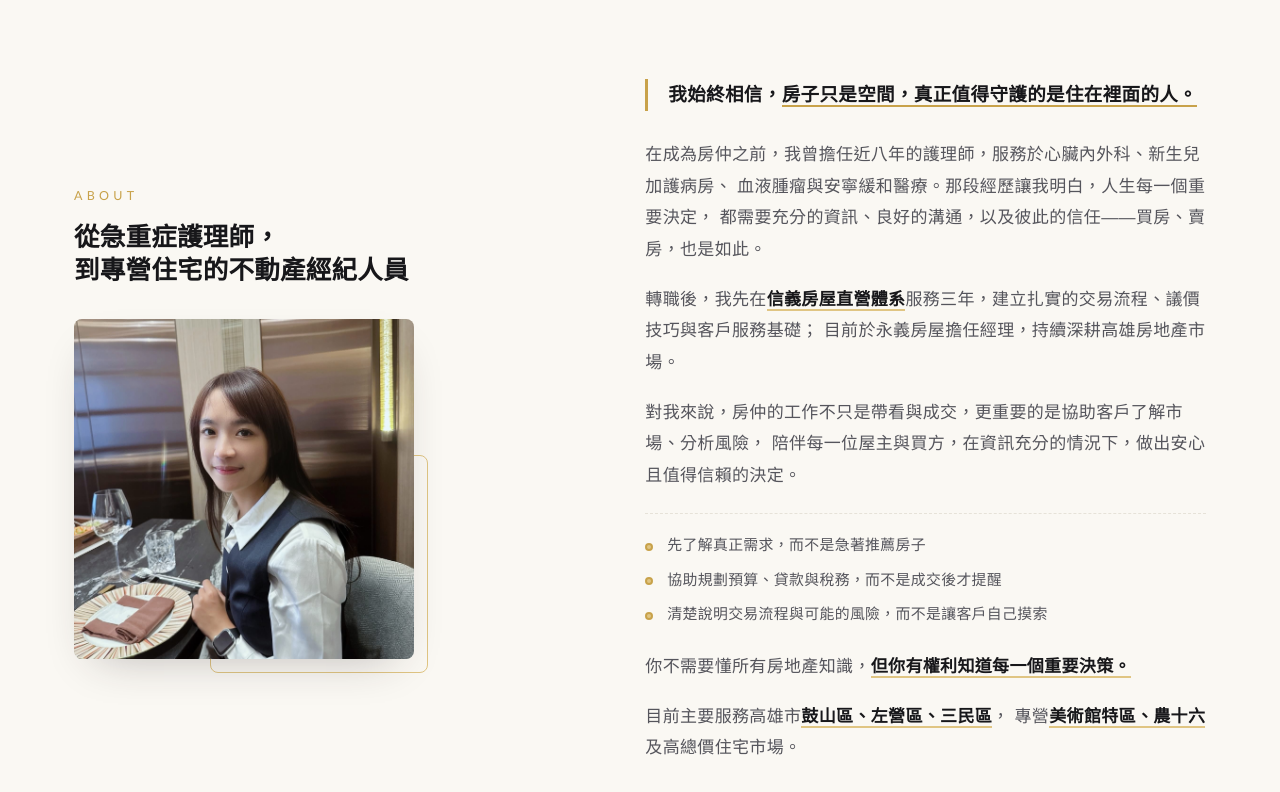
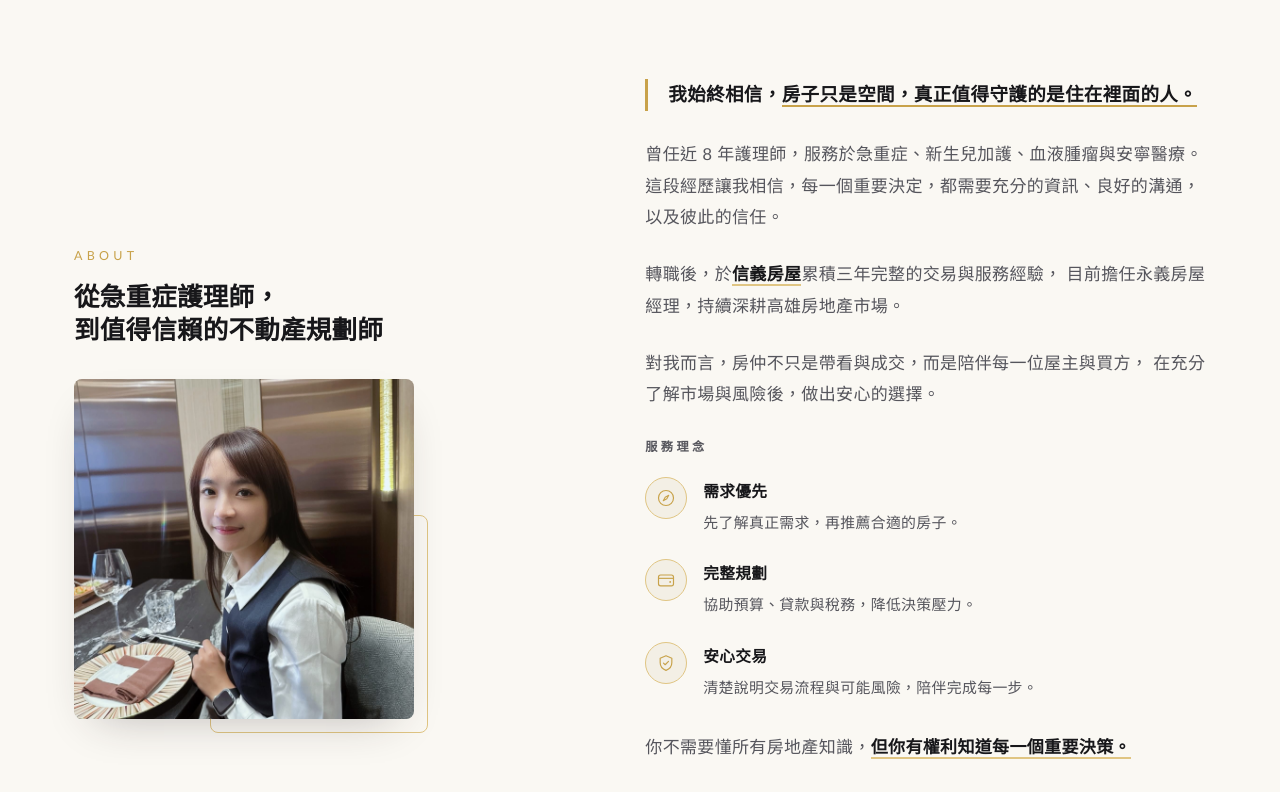
Before and after one commit to jiunjiun7-commits/maggie-official-site, a Next.js app: page / in a window 1280 px wide. Shown: the part 1040-1832 px from the top of the page. Built offline with nearby package versions, Linux system fonts and the light colour scheme.

Commit message:
About 區塊改版：精簡右側文字密度，三個 bullet 改為線性圖示服務理念清單

```diff
--- a/src/app/page.tsx
+++ b/src/app/page.tsx
@@ -104,6 +104,41 @@ const JSON_LD = {
   }))
 };
 
+/* 「關於我」服務理念用的簡潔線性圖示，統一走金色細線風格，不用色塊圖案 */
+function CompassIcon() {
+  return (
+    <svg viewBox="0 0 24 24" width="20" height="20" aria-hidden="true">
+      <circle cx="12" cy="12" r="9" fill="none" stroke="currentColor" strokeWidth="1.4" />
+      <path
+        d="M15.3 8.7 13 13l-4.3 2.3L11 11l4.3-2.3Z"
+        fill="none" stroke="currentColor" strokeWidth="1.3" strokeLinejoin="round"
+      />
+    </svg>
+  );
+}
+
+function WalletIcon() {
+  return (
+    <svg viewBox="0 0 24 24" width="20" height="20" aria-hidden="true">
+      <rect x="3" y="6" width="18" height="13" rx="2.5" fill="none" stroke="currentColor" strokeWidth="1.4" />
+      <path d="M3 10h18" stroke="currentColor" strokeWidth="1.4" />
+      <circle cx="17" cy="14.3" r="1.1" fill="currentColor" />
+    </svg>
+  );
+}
+
+function ShieldCheckIcon() {
+  return (
+    <svg viewBox="0 0 24 24" width="20" height="20" aria-hidden="true">
+      <path
+        d="M12 3.4 19 6.2v5.3c0 4.4-3 8-7 9.3-4-1.3-7-4.9-7-9.3V6.2L12 3.4Z"
+        fill="none" stroke="currentColor" strokeWidth="1.4" strokeLinejoin="round"
+      />
+      <path d="M9 12.1l2 2 4-4.1" fill="none" stroke="currentColor" strokeWidth="1.4" strokeLinecap="round" strokeLinejoin="round" />
+    </svg>
+  );
+}
+
 export default function HomePage() {
   return (
     <>
@@ -190,7 +225,7 @@ export default function HomePage() {
           <div className="wrap grid-2 grid-2--about">
             <div>
               <p className="eyebrow">About</p>
-              <h2>從急重症護理師，<br />到專營住宅的不動產經紀人員</h2>
+              <h2>從急重症護理師，<br />到值得信賴的不動產規劃師</h2>
               <figure className="side-photo">
                 <Image
                   src="/site/img/about.jpg"
@@ -205,29 +240,50 @@ export default function HomePage() {
                 我始終相信，<strong>房子只是空間，真正值得守護的是住在裡面的人。</strong>
               </p>
               <p>
-                在成為房仲之前，我曾擔任近八年的護理師，服務於心臟內外科、新生兒加護病房、
-                血液腫瘤與安寧緩和醫療。那段經歷讓我明白，人生每一個重要決定，
-                都需要充分的資訊、良好的溝通，以及彼此的信任——買房、賣房，也是如此。
+                曾任近 8 年護理師，服務於急重症、新生兒加護、血液腫瘤與安寧醫療。
+                這段經歷讓我相信，每一個重要決定，都需要充分的資訊、良好的溝通，以及彼此的信任。
               </p>
               <p>
-                轉職後，我先在<strong>信義房屋直營體系</strong>服務三年，建立扎實的交易流程、議價技巧與客戶服務基礎；
-                目前於永義房屋擔任經理，持續深耕高雄房地產市場。
+                轉職後，於<strong>信義房屋</strong>累積三年完整的交易與服務經驗，
+                目前擔任永義房屋經理，持續深耕高雄房地產市場。
               </p>
               <p>
-                對我來說，房仲的工作不只是帶看與成交，更重要的是協助客戶了解市場、分析風險，
-                陪伴每一位屋主與買方，在資訊充分的情況下，做出安心且值得信賴的決定。
+                對我而言，房仲不只是帶看與成交，而是陪伴每一位屋主與買方，
+                在充分了解市場與風險後，做出安心的選擇。
               </p>
-              <ul className="ticks">
-                <li>先了解真正需求，而不是急著推薦房子</li>
-                <li>協助規劃預算、貸款與稅務，而不是成交後才提醒</li>
-                <li>清楚說明交易流程與可能的風險，而不是讓客戶自己摸索</li>
+
+              <p className="prose__kicker">服務理念</p>
+              <ul className="value-list">
+                <li className="value-list__item">
+                  <span className="value-list__icon" aria-hidden="true"><CompassIcon /></span>
+                  <div>
+                    <div className="value-list__title">需求優先</div>
+                    <p>先了解真正需求，再推薦合適的房子。</p>
+                  </div>
+                </li>
+                <li className="value-list__item">
+                  <span className="value-list__icon" aria-hidden="true"><WalletIcon /></span>
+                  <div>
+                    <div className="value-list__title">完整規劃</div>
+                    <p>協助預算、貸款與稅務，降低決策壓力。</p>
+                  </div>
+                </li>
+                <li className="value-list__item">
+                  <span className="value-list__icon" aria-hidden="true"><ShieldCheckIcon /></span>
+                  <div>
+                    <div className="value-list__title">安心交易</div>
+                    <p>清楚說明交易流程與可能風險，陪伴完成每一步。</p>
+                  </div>
+                </li>
               </ul>
+
               <p>
                 你不需要懂所有房地產知識，<strong>但你有權利知道每一個重要決策。</strong>
               </p>
               <p>
-                目前主要服務高雄市<strong>鼓山區、左營區、三民區</strong>，
-                專營<strong>美術館特區、農十六</strong>及高總價住宅市場。
+                深耕<strong>農十六</strong>、<strong>美術館特區</strong>，熟悉<strong>左營高鐵</strong>、
+                <strong>文山特區</strong>、<strong>亞洲新灣</strong>等高雄核心生活圈；
+                無論您在大高雄哪個區域有買房或賣房需求，我都願意提供專業協助。
               </p>
             </div>
           </div>
--- a/src/app/site.css
+++ b/src/app/site.css
@@ -234,6 +234,25 @@ p:last-child{ margin-bottom:0; }
 }
 .prose__lead strong{ border-bottom-color:var(--yongyi-LIPSTICK); }
 .prose .ticks{ margin:22px 0; }
+
+/* 段落之間留白加大，只作用在關於我這欄，不影響全站其他段落 */
+.prose p:not(:last-child){ margin-bottom:1.5em; }
+
+.prose__kicker{
+  font-size:.76rem; letter-spacing:.28em; text-transform:uppercase;
+  color:var(--gold-deep); font-weight:700; margin:0 0 18px !important;
+}
+
+/* 服務理念：直向 icon list，比三欄小卡片在這個欄寬下更好呼吸 */
+.value-list{ display:flex; flex-direction:column; gap:22px; margin:0 0 30px; }
+.value-list__item{ display:flex; align-items:flex-start; gap:16px; }
+.value-list__icon{
+  flex:0 0 auto; width:42px; height:42px; border-radius:50%;
+  border:1px solid var(--yongyi-BALLET); color:var(--yongyi-LIPSTICK);
+  background:var(--paper-tint); display:grid; place-items:center;
+}
+.value-list__title{ font-weight:700; color:var(--ink); font-size:.98rem; margin-bottom:4px; }
+.value-list__item p{ font-size:.93rem; }
 
 /* 關於我的生活照 */
 .side-photo{ margin:32px 0 0; max-width:340px; position:relative; }
```
